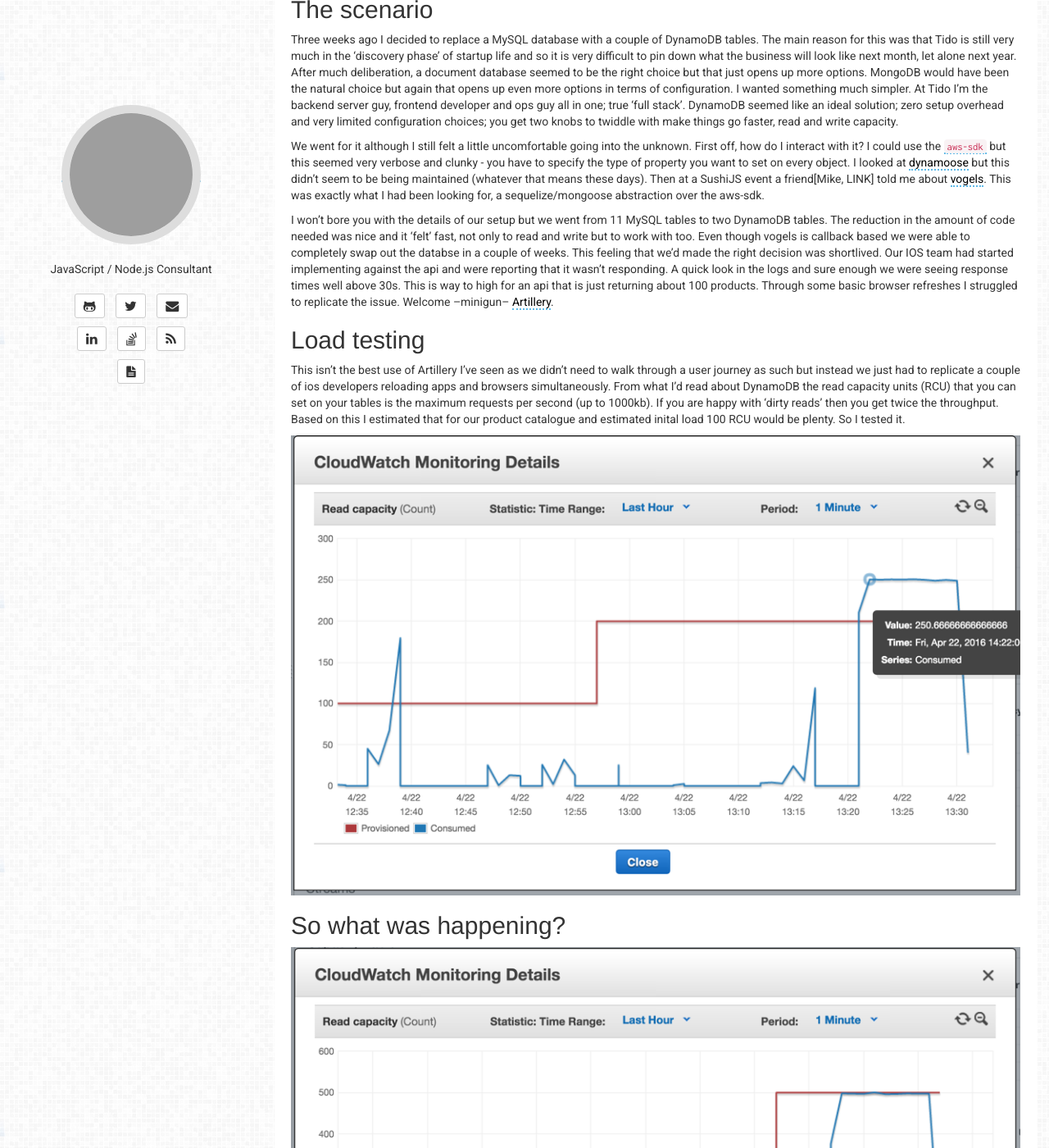
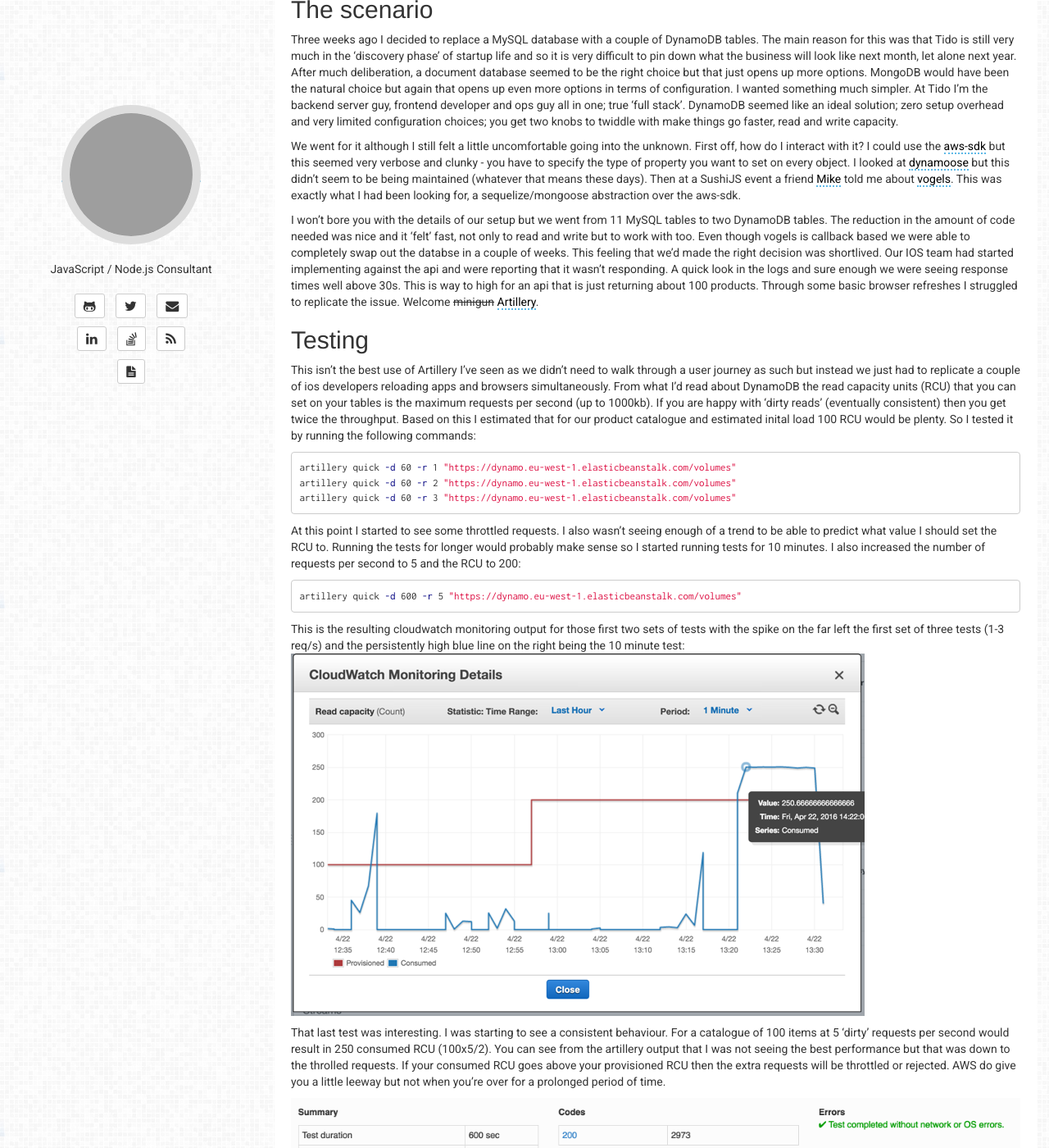
Before and after one commit to clarkie/clarkie.github.io, a Jekyll site: the page built from _posts/2016-04-24-load-testing-dynamodb.md, in a window 1280 px wide and 1400 px high, scrolled down 224 px. Shown: the whole window at 82% size. Built offline with Jekyll 4.4.1, drawn with Linux system fonts in a browser that asks for light colours; comment, search, counter and statistics services are not loaded; some of the changed text lies outside the part shown; grey boxes are pictures that could not be loaded.

Commit message:
post: load testing dynamodb

````diff
--- a/_posts/2016-04-24-load-testing-dynamodb.md
+++ b/_posts/2016-04-24-load-testing-dynamodb.md
@@ -10,16 +10,36 @@
 
 Three weeks ago I decided to replace a MySQL database with a couple of DynamoDB tables. The main reason for this was that Tido is still very much in the 'discovery phase' of startup life and so it is very difficult to pin down what the business will look like next month, let alone next year. After much deliberation, a document database seemed to be the right choice but that just opens up more options. MongoDB would have been the natural choice but again that opens up even more options in terms of configuration. I wanted something much simpler. At Tido I'm the backend server guy, frontend developer and ops guy all in one; true 'full stack'. DynamoDB seemed like an ideal solution; zero setup overhead and very limited configuration choices; you get two knobs to twiddle with make things go faster, read and write capacity.
 
-We went for it although I still felt a little uncomfortable going into the unknown. First off, how do I interact with it? I could use the [`aws-sdk`](https://www.npmjs.com/package/aws-sdk) but this seemed very verbose and clunky - you have to specify the type of property you want to set on every object. I looked at [dynamoose](https://www.npmjs.com/package/dynamoose) but this didn't seem to be being maintained (whatever that means these days). Then at a SushiJS event a friend[Mike, LINK] told me about [vogels](https://www.npmjs.com/package/vogels). This was exactly what I had been looking for, a sequelize/mongoose abstraction over the aws-sdk.
+We went for it although I still felt a little uncomfortable going into the unknown. First off, how do I interact with it? I could use the [aws-sdk](https://www.npmjs.com/package/aws-sdk) but this seemed very verbose and clunky - you have to specify the type of property you want to set on every object. I looked at [dynamoose](https://www.npmjs.com/package/dynamoose) but this didn't seem to be being maintained (whatever that means these days). Then at a SushiJS event a friend [Mike](https://twitter.com/export_mike) told me about [vogels](https://www.npmjs.com/package/vogels). This was exactly what I had been looking for, a sequelize/mongoose abstraction over the aws-sdk.
 
-I won't bore you with the details of our setup but we went from 11 MySQL tables to two DynamoDB tables. The reduction in the amount of code needed was nice and it 'felt' fast, not only to read and write but to work with too. Even though vogels is callback based we were able to completely swap out the databse in a couple of weeks. This feeling that we'd made the right decision was shortlived. Our IOS team had started implementing against the api and were reporting that it wasn't responding. A quick look in the logs and sure enough we were seeing response times well above 30s. This is way to high for an api that is just returning about 100 products. Through some basic browser refreshes I struggled to replicate the issue. Welcome --minigun-- [Artillery](https://artillery.io/).
+I won't bore you with the details of our setup but we went from 11 MySQL tables to two DynamoDB tables. The reduction in the amount of code needed was nice and it 'felt' fast, not only to read and write but to work with too. Even though vogels is callback based we were able to completely swap out the databse in a couple of weeks. This feeling that we'd made the right decision was shortlived. Our IOS team had started implementing against the api and were reporting that it wasn't responding. A quick look in the logs and sure enough we were seeing response times well above 30s. This is way to high for an api that is just returning about 100 products. Through some basic browser refreshes I struggled to replicate the issue. Welcome ~~minigun~~ [Artillery](https://artillery.io/).
 
-## Load testing
+## Testing
 
-This isn't the best use of Artillery I've seen as we didn't need to walk through a user journey as such but instead we just had to replicate a couple of ios developers reloading apps and browsers simultaneously. From what I'd read about DynamoDB the read capacity units (RCU) that you can set on your tables is the maximum requests per second (up to 1000kb). If you are happy with 'dirty reads' then you get twice the throughput. Based on this I estimated that for our product catalogue and estimated inital load 100 RCU would be plenty. So I tested it.
+This isn't the best use of Artillery I've seen as we didn't need to walk through a user journey as such but instead we just had to replicate a couple of ios developers reloading apps and browsers simultaneously. From what I'd read about DynamoDB the read capacity units (RCU) that you can set on your tables is the maximum requests per second (up to 1000kb). If you are happy with 'dirty reads' (eventually consistent) then you get twice the throughput. Based on this I estimated that for our product catalogue and estimated inital load 100 RCU would be plenty. So I tested it by running the following commands:
 
-![First test run](/assets/img/2016-04-24/test1.png)
+```bash
+artillery quick -d 60 -r 1 "https://dynamo.eu-west-1.elasticbeanstalk.com/volumes"
+artillery quick -d 60 -r 2 "https://dynamo.eu-west-1.elasticbeanstalk.com/volumes"
+artillery quick -d 60 -r 3 "https://dynamo.eu-west-1.elasticbeanstalk.com/volumes"
+```
 
-## So what was happening?
+At this point I started to see some throttled requests. I also wasn't seeing enough of a trend to be able to predict what value I should set the RCU to. Running the tests for longer would probably make sense so I started running tests for 10 minutes. I also increased the number of requests per second to 5 and the RCU to 200:
+
+```bash
+artillery quick -d 600 -r 5 "https://dynamo.eu-west-1.elasticbeanstalk.com/volumes"
+```
+
+This is the resulting cloudwatch monitoring output for those first two sets of tests with the spike on the far left the first set of three tests (1-3 req/s) and the persistently high blue line on the right being the 10 minute test:
+![First test runs](/assets/img/2016-04-24/test1.png)
+
+That last test was interesting. I was starting to see a consistent behaviour. For a catalogue of 100 items at 5 'dirty' requests per second would result in 250 consumed RCU (100x5/2). You can see from the artillery output that I was not seeing the best performance but that was down to the throlled requests. If your consumed RCU goes above your provisioned RCU then the extra requests will be throttled or rejected. AWS do give you a little leeway but not when you're over for a prolonged period of time.
+
+![First test results](/assets/img/2016-04-24/artillery1.png)
+
+I now wanted to see how predictable this really could be. If I doubled the requests per second could I guess the correct RCU? The results:
 
 ![Second test run](/assets/img/2016-04-24/test2.png)
+
+And from the artillery metrics I was pleased to see better performance than with the previous test.
+![Second test results](/assets/img/2016-04-24/artillery2.png)
````
Also changed, not shown: assets/img/2016-04-24/artillery1.png (added), assets/img/2016-04-24/artillery2.png (added), assets/img/2016-04-24/test1.png, assets/img/2016-04-24/test2.png.
